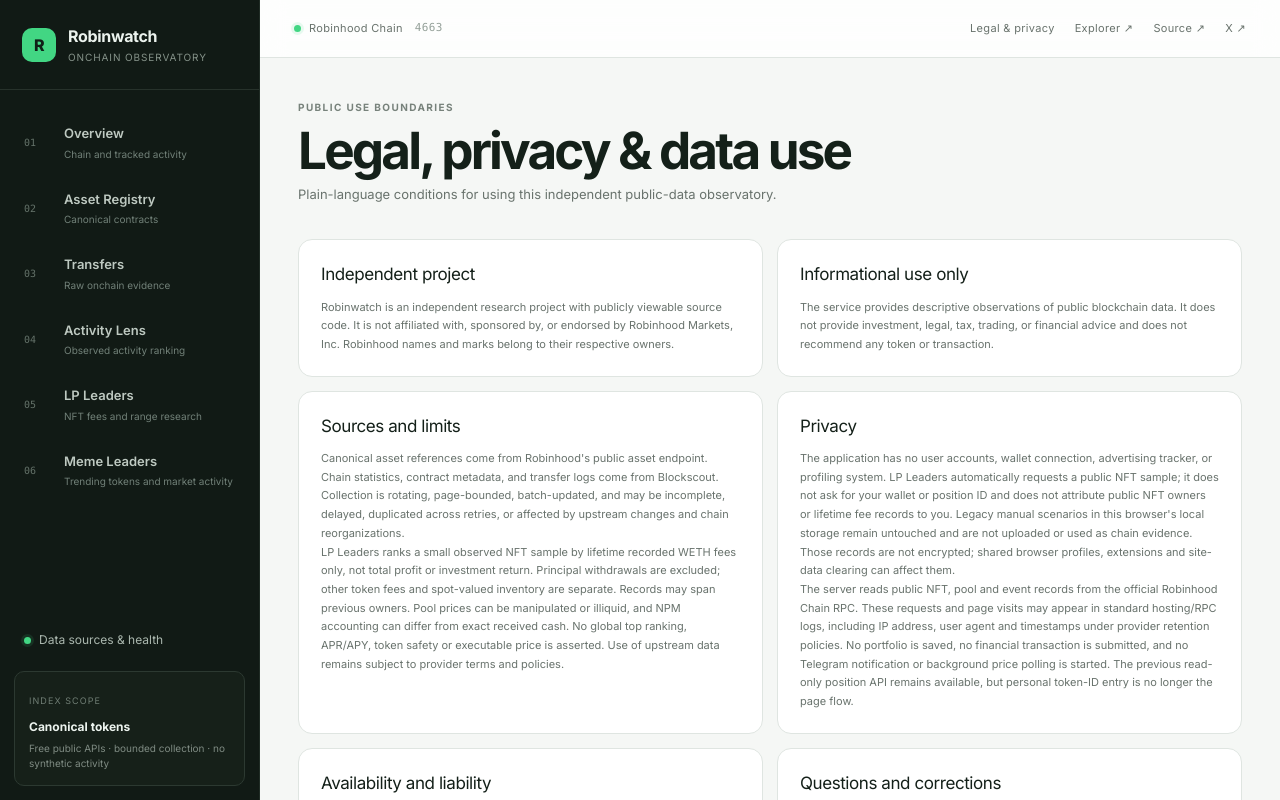
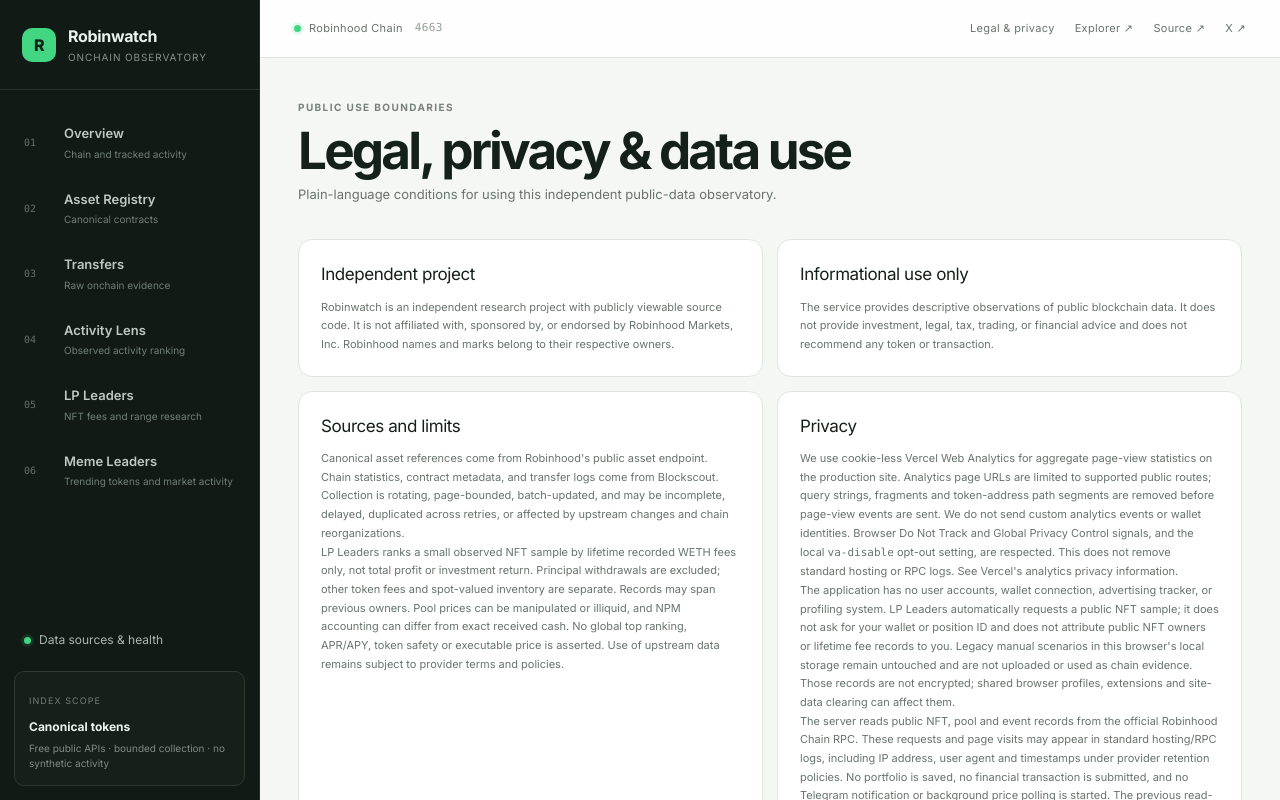
Before and after one commit to Jeonyomi/robin, a Next.js app: page /legal in a window 1280 px wide. Shown: the top 800 px of the page. Built offline with nearby package versions, Linux system fonts and the light colour scheme.

Commit message:
feat: connect privacy-aware Vercel Web Analytics

```diff
--- a/package.json
+++ b/package.json
@@ -34,6 +34,7 @@
   "dependencies": {
     "@neondatabase/serverless": "^1.1.0",
     "@tanstack/react-query": "^5.102.8",
+    "@vercel/analytics": "2.0.1",
     "@vercel/blob": "^2.8.0",
     "dotenv": "^17.4.2",
     "drizzle-orm": "^0.45.2",
--- a/src/app/layout.tsx
+++ b/src/app/layout.tsx
@@ -1,6 +1,7 @@
 import type { Metadata } from "next";
 import { Inter } from "next/font/google";
 import Link from "next/link";
+import { SiteAnalytics } from "@/components/site-analytics";
 import "./globals.css";
 
 const inter = Inter({ subsets: ["latin"], variable: "--font-inter" });
@@ -89,6 +90,7 @@
             </footer>
           </div>
         </div>
+        <SiteAnalytics />
       </body>
     </html>
   );
--- a/src/app/legal/page.tsx
+++ b/src/app/legal/page.tsx
@@ -33,6 +33,7 @@
         </article>
         <article className="panel">
           <h2>Privacy</h2>
+          <p>We use cookie-less Vercel Web Analytics for aggregate page-view statistics on the production site. Analytics page URLs are limited to supported public routes; query strings, fragments and token-address path segments are removed before page-view events are sent. We do not send custom analytics events or wallet identities. Browser Do Not Track and Global Privacy Control signals, and the local <code>va-disable</code> opt-out setting, are respected. This does not remove standard hosting or RPC logs. See <a href="https://vercel.com/docs/analytics/privacy-policy" target="_blank" rel="noreferrer">Vercel&apos;s analytics privacy information</a>.</p>
           <p>The application has no user accounts, wallet connection, advertising tracker, or profiling system. LP Leaders automatically requests a public NFT sample; it does not ask for your wallet or position ID and does not attribute public NFT owners or lifetime fee records to you. Legacy manual scenarios in this browser&apos;s local storage remain untouched and are not uploaded or used as chain evidence. Those records are not encrypted; shared browser profiles, extensions and site-data clearing can affect them.</p>
           <p>The server reads public NFT, pool and event records from the official Robinhood Chain RPC. These requests and page visits may appear in standard hosting/RPC logs, including IP address, user agent and timestamps under provider retention policies. No portfolio is saved, no financial transaction is submitted, and no Telegram notification or background price polling is started. The previous read-only position API remains available, but personal token-ID entry is no longer the page flow.</p>
         </article>
@@ -47,7 +48,7 @@
         </article>
       </section>
 
-      <footer className="method-footer">Effective 5 September 2026. Material changes will be reflected in the public repository.</footer>
+      <footer className="method-footer">Effective 8 September 2026. Material changes will be reflected in the public repository.</footer>
     </div>
   );
 }
--- /dev/null
+++ b/src/components/site-analytics.tsx
@@ -0,0 +1,36 @@
+"use client";
+
+import { Analytics, type BeforeSendEvent } from "@vercel/analytics/next";
+
+const PUBLIC_PATHS = new Set([
+  "/", "/stock-tokens", "/capital-flow", "/opportunities", "/liquidity",
+  "/meme-leaders", "/tokens", "/smart-money", "/watchlist", "/alerts",
+  "/settings/data-sources", "/legal",
+]);
+
+/** Public production page views only; never forward query strings or identifiers. */
+export function analyticsBeforeSend(event: BeforeSendEvent): BeforeSendEvent | null {
+  try {
+    if (event.type !== "pageview") return null;
+    if (typeof navigator !== "undefined") {
+      const privacy = navigator as Navigator & { globalPrivacyControl?: boolean };
+      if (privacy.doNotTrack === "1" || privacy.globalPrivacyControl === true) return null;
+    }
+    if (typeof localStorage !== "undefined" && localStorage.getItem("va-disable")) return null;
+    const url = new URL(event.url);
+    if (url.origin !== "https://robinwatch24.vercel.app" || url.username || url.password) return null;
+    if (/^\/tokens\/0x[0-9a-fA-F]{40}$/.test(url.pathname)) url.pathname = "/tokens/[address]";
+    else if (!PUBLIC_PATHS.has(url.pathname)) return null;
+    url.search = "";
+    url.hash = "";
+    return { type: "pageview", url: url.toString() };
+  } catch {
+    // Invalid URLs or inaccessible opt-out preferences must not leak an event.
+    return null;
+  }
+}
+
+export function SiteAnalytics() {
+  if (process.env.NODE_ENV !== "production") return null;
+  return <Analytics mode="production" debug={false} beforeSend={analyticsBeforeSend} />;
+}
```
Also changed, not shown: 3 other files (tests, documents, lock files or other folders).
